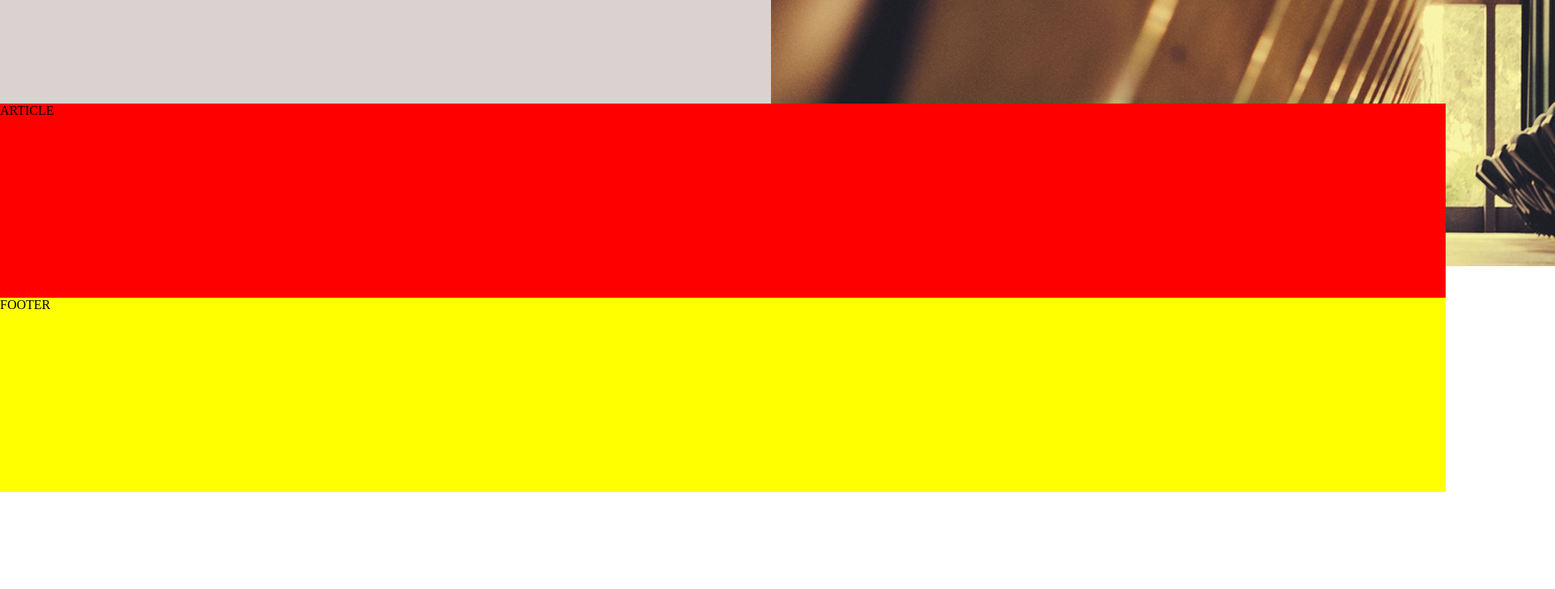
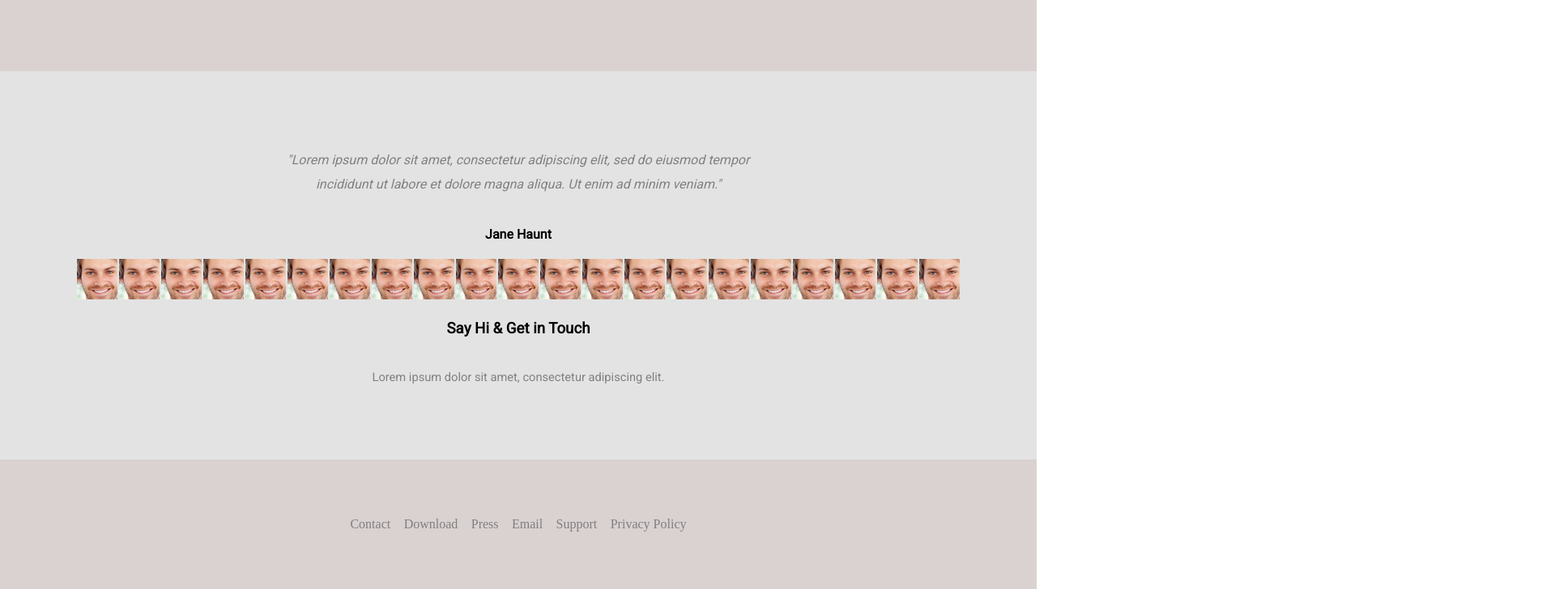
Before and after one commit to ajvmjr/notify, a plain HTML site: page index.html in a window 1280 px wide. Shown: the part 1160-1888 px from the top of the page at 81% size, 1920 px wide, since content can reach past the window. Before the commit the page ends 1768 px from the top, so only its background shows below. Drawn offline with Linux system fonts and the light colour scheme.

Commit message:
começar a estilizar article

```diff
--- a/index.html
+++ b/index.html
@@ -75,10 +75,58 @@
             </div>
         </div>
         <div class="divSectionRight">
-            <img src="image/banner.png" alt="">
+
         </div>
     </section>
-    <article>ARTICLE</article>
-    <footer>FOOTER</footer>
+    <article>
+        <div class="articleDivMain">
+            <div class="articleDivP">
+                <p class="articlePItalic">
+                    "Lorem ipsum dolor sit amet, consectetur adipiscing elit, sed do eiusmod tempor incididunt ut labore et dolore magna aliqua. Ut enim ad minim veniam."
+                </p>
+            </div>
+            <h4>Jane Haunt</h4>
+            <div class="pessoas">
+                <div class="divPessoasIcon">
+                    <img src="image/pessoa1.jpg" alt="">
+                </div>
+                <img src="image/pessoa1.jpg" alt="">
+                <img src="image/pessoa1.jpg" alt="">
+                <img src="image/pessoa1.jpg" alt="">
+                <img src="image/pessoa1.jpg" alt="">
+                <img src="image/pessoa1.jpg" alt="">
+                <img src="image/pessoa1.jpg" alt="">
+                <img src="image/pessoa1.jpg" alt="">
+                <img src="image/pessoa1.jpg" alt="">
+                <img src="image/pessoa1.jpg" alt="">
+                <img src="image/pessoa1.jpg" alt="">
+                <img src="image/pessoa1.jpg" alt="">
+                <img src="image/pessoa1.jpg" alt="">
+                <img src="image/pessoa1.jpg" alt="">
+                <img src="image/pessoa1.jpg" alt="">
+                <img src="image/pessoa1.jpg" alt="">
+                <img src="image/pessoa1.jpg" alt="">
+                <img src="image/pessoa1.jpg" alt="">
+                <img src="image/pessoa1.jpg" alt="">
+                <img src="image/pessoa1.jpg" alt="">
+                <img src="image/pessoa1.jpg" alt="">
+            </div>
+            <h4 class="articleH4">Say Hi & Get in Touch</h4>
+            <p class="articleP">Lorem ipsum dolor sit amet, consectetur adipiscing elit.</p>
+            <div>
+
+            </div>
+        </div>
+    </article>
+    <footer>
+        <div class="footerDiv">
+            <a href="">Contact</a>
+            <a href="">Download</a>
+            <a href="">Press</a>
+            <a href="">Email</a>
+            <a href="">Support</a>
+            <a href="">Privacy Policy</a>
+        </div>
+    </footer>
 </body>
 </html>
--- a/style.css
+++ b/style.css
@@ -6,7 +6,7 @@ body{
                         'section' 'section' 'section'
                         'article' 'article' 'article'
                         'footer' 'footer' 'footer';
-    grid-template-rows: 1vh 70vh 40vh 50vh 30vh 30vh;
+    grid-template-rows: 1vh 70vh 35vh 50vh 60vh 20vh;
     margin: 0;
     height: 100%;
 }
@@ -32,7 +32,7 @@ main{
 }
 
 section{
-    background-color: #dad1d1 ;
+    background-color: #dad1d1;
     display: flex;
     justify-content: space-evenly;
     grid-area: 'section';
@@ -53,8 +53,6 @@ section{
     width: 40%;
 }
 
-
-
 section div h4{
     font-size: 15pt;
     font-weight: normal;
@@ -71,13 +69,84 @@ section div p{
 }
 
 article{
-    background-color: red;
+    background-color: #E3E3E3;
+    display: flex;
     grid-area: 'article';
+    justify-content: center;
+}
+
+article h4{
+    font-size: 12pt;
+    font-weight: bold;
+    font-family: 'Roboto', sans-serif;
+}
+
+.articleH4{
+    font-size: 14pt;
+    font-weight: bold;
+    font-family: 'Roboto', sans-serif;
+}
+
+.articleP{
+    color: gray;
+    font-size: 11pt;
+    font-family: 'Roboto', sans-serif;
+}
+
+.articlePItalic{
+    color: gray;
+    font-size: 12pt;
+    font-style: italic;
+    line-height: 30px;
+    text-align: center;
+}
+
+.articleDivP{
+    width: 50%;
+}
+
+.articleDivMain{
+    align-items: center;
+    display: flex;
+    flex-direction: column;
+    justify-content: center;
+    width: 90%;
+}
+
+.pessoas{
+    display: flex;
+    justify-content: space-evenly;
+    width: 95%;
+}
+
+.divPessoasIcon{
+    height: 15px;
+}
+
+.divPessoasIcon:hover{
+    background-color: #2cbf60;
+    opacity: 0.5;
 }
 
 footer{
-    background-color: yellow;
+    align-items: center;
+    background-color: #dad1d1;
+    display: flex;
     grid-area: 'footer';
+    justify-content: center;
+}
+
+.footerDiv{
+    align-items: center;
+    display: flex;
+    justify-content: space-evenly;
+    width: 35%;
+}
+
+footer a{
+    color: gray;
+    font-size: 12pt;
+    text-decoration: none;
 }
 
 .divsMainHeader{
```
